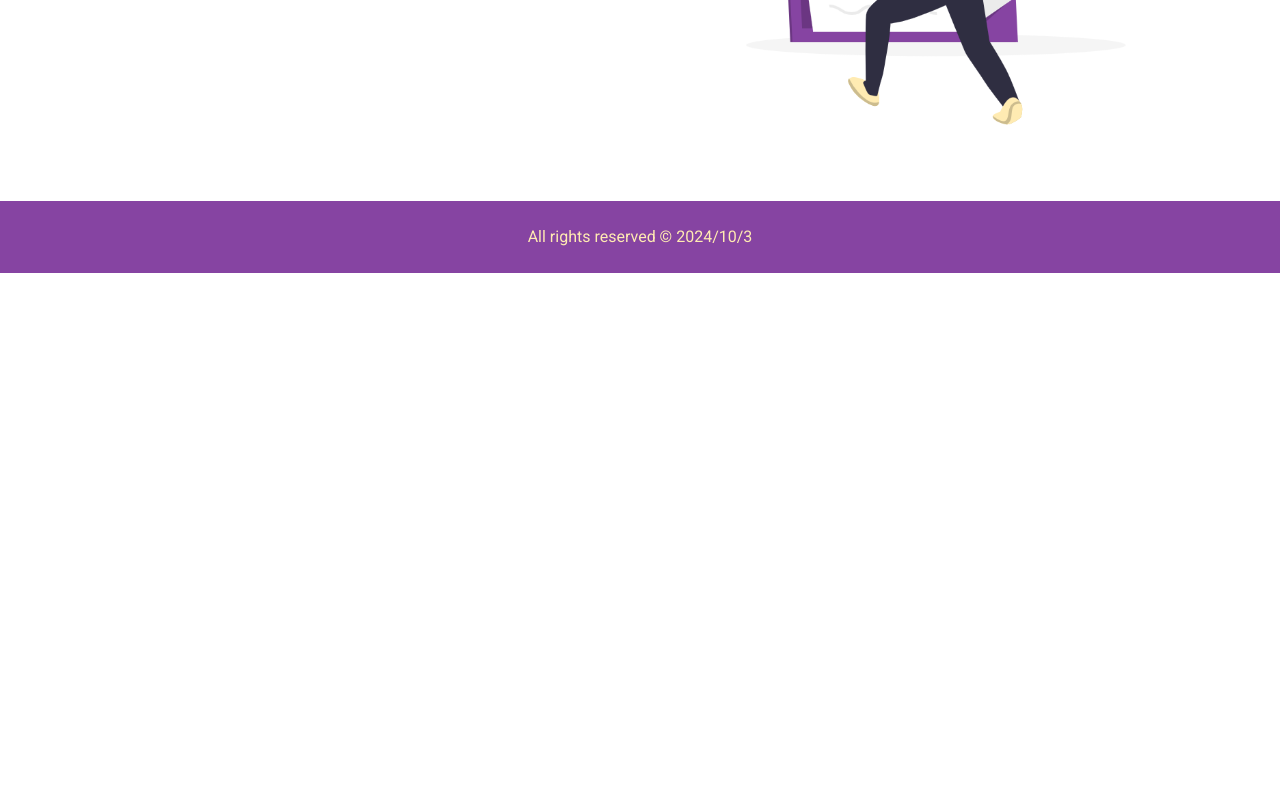
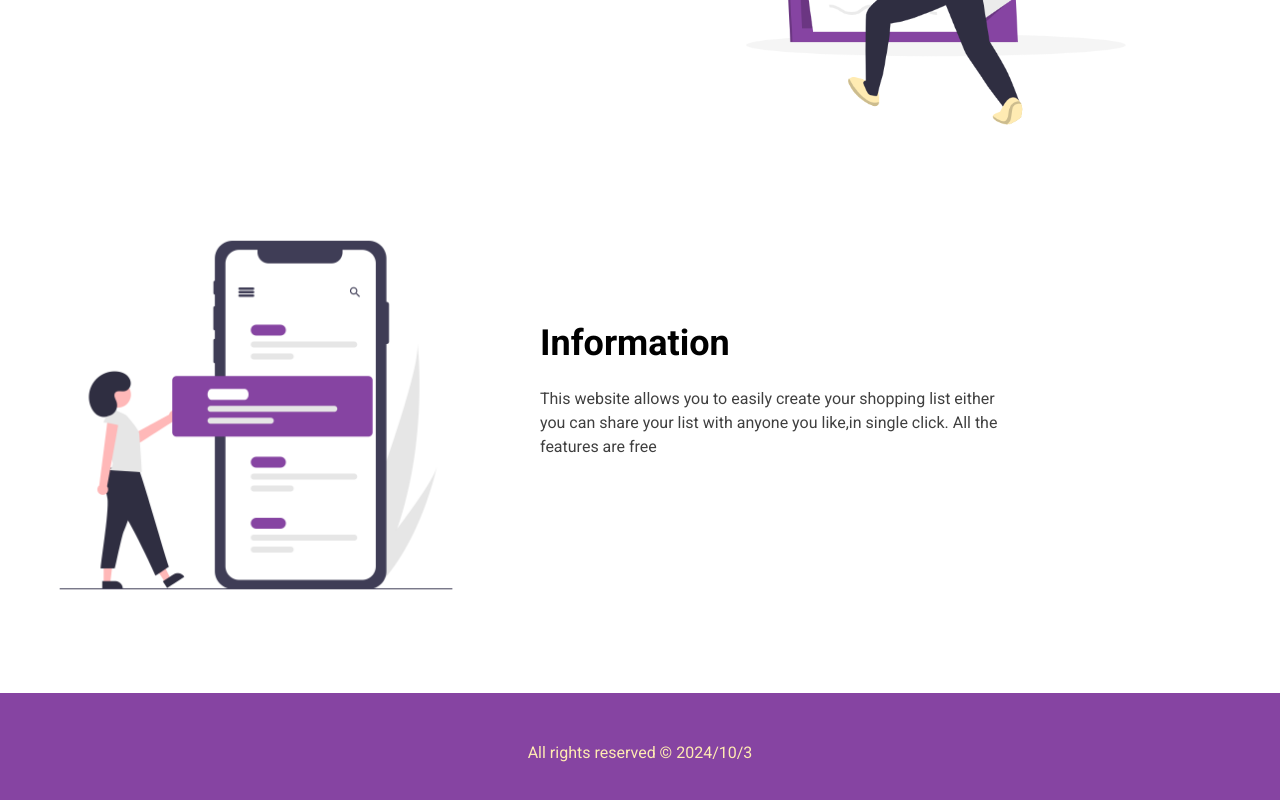
Before and after one commit to Mirwais01/shopping-list, a React (Create React App) app: page / in a window 1280 px wide. Shown: the part 466-1266 px from the top of the page. Before the commit the page ends 800 px from the top, so only its background shows below. Built offline with nearby package versions, Linux system fonts and the light colour scheme.

Commit message:
every thing is ready to go✨

```diff
--- a/src/components/About.jsx
+++ b/src/components/About.jsx
@@ -25,8 +25,9 @@ function About() {
               Hello I'm <span className="text-darkViolet ">Mirwais Sanaie</span>
             </h1>
             <p className="text-gray-500 max-w-md">
-              I'm stduying software engeeniring at Herat university and also
-              this project is completly by my self
+              I'm a software engeeniring student at Herat university and I want
+              to be a front-end developer, this project is compeletly by my
+              self.
             </p>
             <div className="text-gray-500 space-y-3">
               <p>You can check my socials :</p>
@@ -34,7 +35,11 @@ function About() {
                 <p>
                   <span>LinkidIn : </span>
                   <span className="text-darkViolet font-bold">
-                    Mirwais Sanaie
+                    <Link
+                      to={"https://linkedin.com/in/mirwais-sanaie-2a5760292"}
+                    >
+                      Mirwais Sanaie
+                    </Link>
                   </span>
                 </p>
                 <p>
--- a/src/components/Contact.jsx
+++ b/src/components/Contact.jsx
@@ -12,7 +12,7 @@ function Contact() {
         <div></div>
         <form
           action=""
-          className="flex flex-col max-w-sm mx-4 md:max-w-md md:mx-auto mb-72 md:mb-24 space-y-3 mt-4"
+          className="flex flex-col max-w-sm mx-5 md:max-w-md md:mx-auto mb-72 md:mb-24 space-y-3 mt-4"
         >
           <h3 className="text-gray-500 mb-3">
             To send your suggestions fill the form below :
--- a/src/components/CreateList.jsx
+++ b/src/components/CreateList.jsx
@@ -1,8 +1,8 @@
-import { useState } from "react";
+import { useEffect, useState } from "react";
 import Navigation from "./Navigation";
 import Footer from "./Footer";
 
-// Function to load items from localStorage or return a default list
+// Function to load items from localStorage or return a list
 const loadItemsFromLocalStorage = () => {
   const storedItems = localStorage.getItem("shoppingList");
   return storedItems ? JSON.parse(storedItems) : []; // Parse and return if exists, else return empty array
@@ -124,8 +124,8 @@ function GiveItem({ item, onDelete, updateList }) {
   return (
     <li
       className={`${
-        !isEditing && "grid grid-cols-1 px-0"
-      } grid grid-cols-6 my-5 mt-9 items-center mx-2 md:mx-3 space-x-2 md:divide-x-2 md:divide-dashed md:divide-gray-400 border border-gray-300`}
+        !isEditing ? "grid grid-cols-1 px-0" : "grid grid-cols-6"
+      } my-5 mt-9 items-center mx-2 md:mx-3 space-x-2 md:divide-x-2 md:divide-dashed md:divide-gray-400 border border-gray-300`}
     >
       {isEditing ? (
         // When in edit mode, show input fields
@@ -138,7 +138,7 @@ function GiveItem({ item, onDelete, updateList }) {
             placeholder="Item-name"
           />
           <input
-            value={quantity}
+            value={quantity || ""}
             onChange={(e) => setQuantity(Number(e.target.value))}
             type="number"
             className="py-2 outline-0 col-span-1 md:col-span-1 border-r border-gray-200 md:px-2"
@@ -152,7 +152,7 @@ function GiveItem({ item, onDelete, updateList }) {
             placeholder="Unit"
           />
           <input
-            value={price}
+            value={price || ""}
             onChange={(e) => setPrice(Number(e.target.value))}
             type="number"
             className="py-2 outline-0 col-span-2 md:col-span-1 border-r border-r-gray-200 md:px-2"
@@ -196,6 +196,18 @@ function ListItem({ item, onDelete, onEdit }) {
 function TitleCom() {
   const [title, setTitle] = useState("");
   const [showTitle, setShowTitle] = useState(false);
+
+  useEffect(() => {
+    const storedTitle = localStorage.getItem("shoppingListTitle");
+    if (storedTitle) {
+      setTitle(storedTitle);
+    }
+  }, []);
+
+  // Save title to localStorage when it changes
+  useEffect(() => {
+    localStorage.setItem("shoppingListTitle", title);
+  }, [title]);
 
   function handleTitle(e) {
     e.preventDefault();
--- a/src/components/Footer.jsx
+++ b/src/components/Footer.jsx
@@ -6,7 +6,7 @@ export default function Footer() {
 
   return (
     <div className="bg-darkViolet text-white">
-      <p className="text-center py-6 text-lightAntique">
+      <p className="text-center py-6 md:py-12 text-lightAntique">
         All rights reserved &#169; {year}/{month}/{day}
       </p>
     </div>
--- a/src/components/Home.jsx
+++ b/src/components/Home.jsx
@@ -6,6 +6,19 @@ function Home() {
   return (
     <div>
       <Navigation />
+      {/* first section  */}
+      <FirstSection />
+      <SecondSection />
+      <Footer />
+    </div>
+  );
+}
+
+export default Home;
+
+function FirstSection() {
+  return (
+    <section>
       <div className="container mx-auto py-12 md:px-12 px-7">
         <div className="flex flex-col md:flex-row md:items-center justify-around">
           <div className="md:w-1/2 md:order-2">
@@ -31,9 +44,28 @@ function Home() {
           </div>
         </div>
       </div>
-      <Footer />
-    </div>
+    </section>
   );
 }
 
-export default Home;
+function SecondSection() {
+  return (
+    <section>
+      <div className="container mx-auto grid grid-cols-1 md:grid-cols-5 md:my-0 pb-16 my-12">
+        <div className="md:col-span-2">
+          <img src="./section2.png" alt="" />
+        </div>
+        <div className="md:col-span-2 md:px-0 px-5 md:ms-7 flex flex-col justify-center mb-12 space-y-6">
+          <h2 className="text-4xl font-bold text-center md:text-left mt-12 md:mt-0">
+            Information
+          </h2>
+          <p className="opacity-75">
+            This website allows you to easily create your shopping list either
+            you can share your list with anyone you like,in single click. All
+            the features are free
+          </p>
+        </div>
+      </div>
+    </section>
+  );
+}
```
Also changed, not shown: public/section2.png (added).
